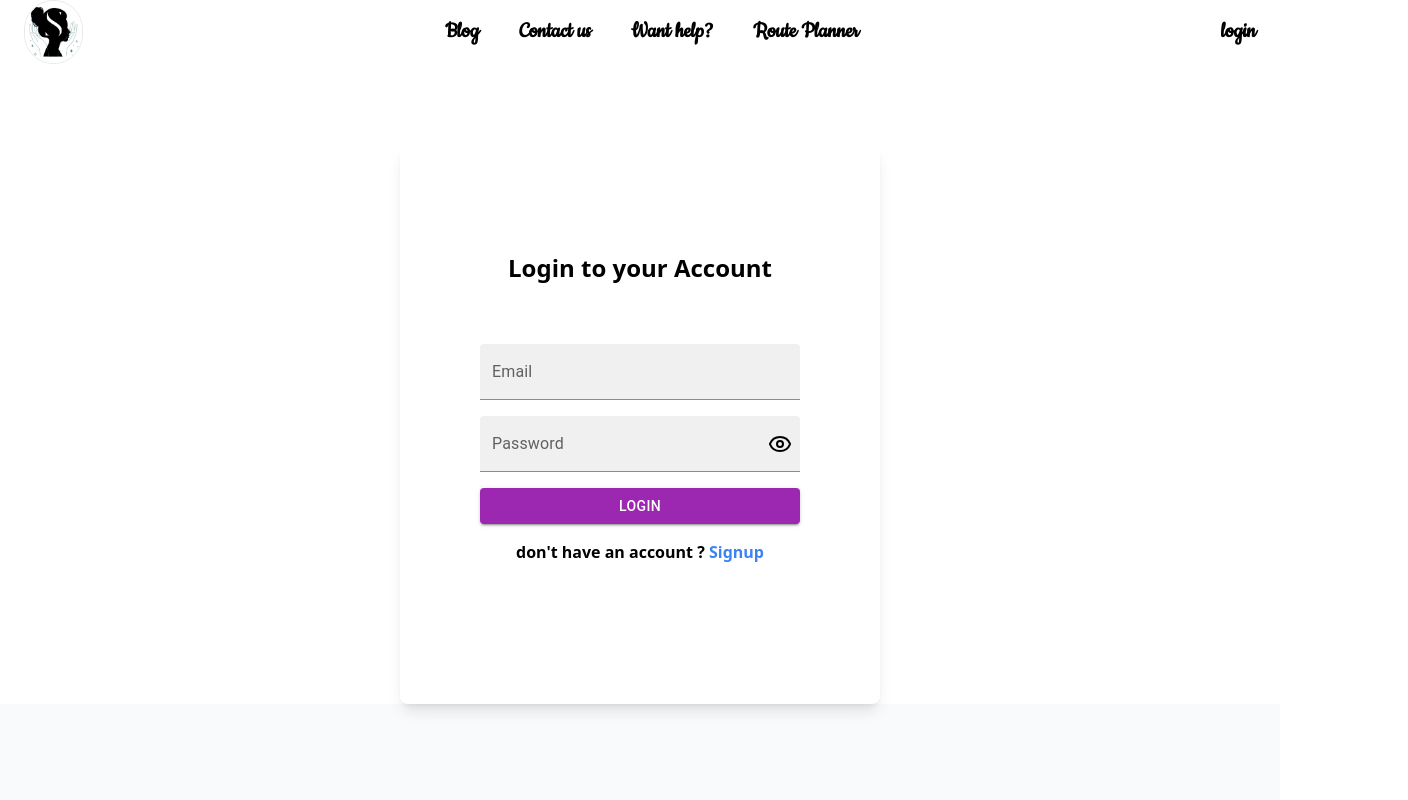
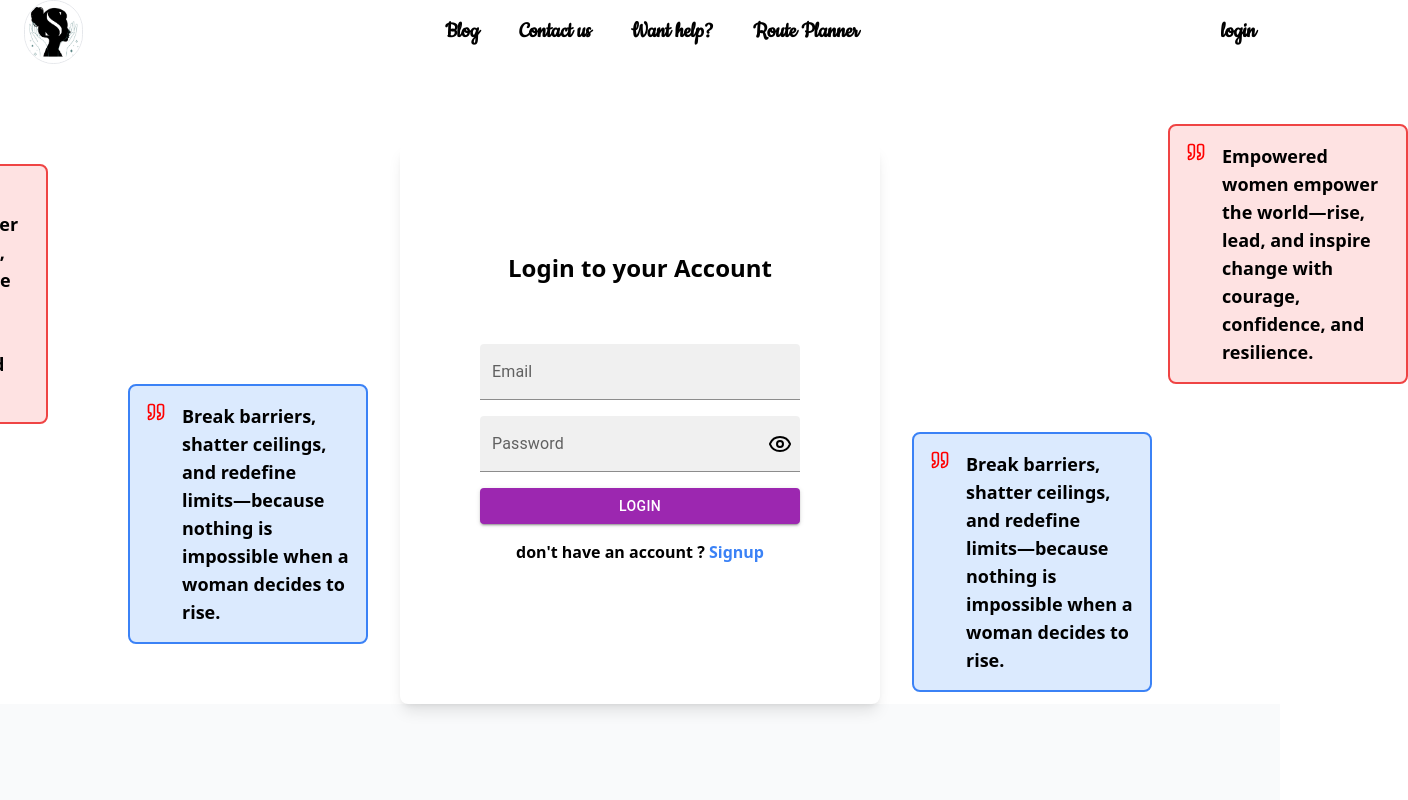
Before and after one commit to Aryan030204/Serenova-Empowering-Women--Protecting-Futures, a React (Vite) app in the folder client/: page /login in a window 1280 px wide. Shown: the top 800 px of the page, 1408 px wide, since content can reach past the window. Built offline with nearby package versions, Linux system fonts and the light colour scheme; a web font is replaced by a local one.

Commit message:
ui updated

```diff
--- /dev/null
+++ b/client/src/components/QuoteBox.jsx
@@ -0,0 +1,14 @@
+import { Quote } from 'lucide-react'
+
+const QuoteBox = ({quote, bcolor, bgcolor}) => {
+  return (
+    <div className={`flex justify-center items-start w-[15rem] h-fit p-4 border-2 ${bcolor} rounded-lg gap-4 ${bgcolor}`}>
+        <div className='h-full'>
+            <Quote color='red' size={20}/>
+        </div>
+      <h1 className='text-lg font-semibold'>{quote}</h1>
+    </div>
+  )
+}
+
+export default QuoteBox
--- a/client/src/components/WhatToDo.jsx
+++ b/client/src/components/WhatToDo.jsx
@@ -61,7 +61,7 @@ const WhatToDo = () => {
             <img
               src={guide2}
               alt="guide2"
-              className="md:hidden lg:block absolute lg:right-[1rem] lg:bottom-[-45.2rem]"
+              className="md:hidden lg:block absolute lg:right-[1rem] lg:bottom-[-43.6rem]"
             />
           </div>
         </div>
--- a/client/src/pages/Login.jsx
+++ b/client/src/pages/Login.jsx
@@ -9,18 +9,16 @@ import { RENDER_SERVER_URL, SERVER_URL } from "../utils/config";
 import { toast, ToastContainer } from "react-toastify";
 import "react-toastify/ReactToastify.css";
 import { login } from "../utils/userSlice";
+import QuoteBox from "../components/QuoteBox";
 const Login = () => {
   const [hidden, isHidden] = useState(false);
   const [email, setEmail] = useState("");
   const [password, setPassword] = useState("");
   const dispatch = useDispatch();
   const navigate = useNavigate();
-  useEffect(() => {
-
-  })
+  useEffect(() => {});
   const handleLogin = async () => {
     try {
-
       const res = await axios.post(
         SERVER_URL + "/login",
         {
@@ -36,7 +34,7 @@ const Login = () => {
         dispatch(login(res.data.data));
         localStorage.setItem("user", JSON.stringify(res.data.data));
         navigate("/");
-      },3000);
+      }, 3000);
     } catch (err) {
       toast.error(err.message);
       console.log(err);
@@ -45,6 +43,26 @@ const Login = () => {
   return (
     <>
       <div className="flex items-center justify-center">
+        <div>
+          <div className="relative right-[22rem] top-10">
+            <QuoteBox
+              quote={
+                "Empowered women empower the world—rise, lead, and inspire change with courage, confidence, and resilience."
+              }
+              bcolor={"border-red-500"}
+              bgcolor={"bg-red-100"}
+            />
+          </div>
+          <div className="relative right-[2rem]">
+            <QuoteBox
+              quote={
+                "Break barriers, shatter ceilings, and redefine limits—because nothing is impossible when a woman decides to rise."
+              }
+              bcolor={"border-blue-500"}
+              bgcolor={"bg-blue-100"}
+            />
+          </div>
+        </div>
         <div className="relative flex flex-col justify-evenly items-center mt-[5rem] shadow-lg bg-white border-0 rounded-lg w-[30rem] h-[35rem]">
           <h1 className="font-bold text-2xl">Login to your Account</h1>
           <div className="flex flex-col justify-center items-center w-full relative bottom-[3rem]">
@@ -95,7 +113,27 @@ const Login = () => {
                 Signup
               </Link>
             </h1>
-            <ToastContainer/>
+            <ToastContainer />
+          </div>
+        </div>
+        <div>
+          <div className="relative left-[18rem]">
+            <QuoteBox
+              quote={
+                "Empowered women empower the world—rise, lead, and inspire change with courage, confidence, and resilience."
+              }
+              bcolor={"border-red-500"}
+              bgcolor={"bg-red-100"}
+            />
+          </div>
+          <div className="relative left-[2rem] top-12">
+            <QuoteBox
+              quote={
+                "Break barriers, shatter ceilings, and redefine limits—because nothing is impossible when a woman decides to rise."
+              }
+              bcolor={"border-blue-500"}
+              bgcolor={"bg-blue-100"}
+            />
           </div>
         </div>
       </div>
--- a/client/src/pages/Signup.jsx
+++ b/client/src/pages/Signup.jsx
@@ -6,6 +6,7 @@ import axios from "axios";
 import { RENDER_SERVER_URL, SERVER_URL } from "../utils/config";
 import { toast, ToastContainer } from "react-toastify";
 import "react-toastify/ReactToastify.css";
+import QuoteBox from "../components/QuoteBox";
 const Signup = () => {
   const [hidden, isHidden] = useState(false);
   const [firstName, setFirstName] = useState("");
@@ -36,7 +37,7 @@ const Signup = () => {
       toast.success("Account created successfully");
       setTimeout(() => {
         navigate("/login");
-      },2000)
+      }, 2000);
     } catch (err) {
       toast.error(err.message);
       console.error(err);
@@ -45,6 +46,26 @@ const Signup = () => {
   return (
     <>
       <div className="flex justify-center items-center">
+        <div>
+          <div className="relative right-[18rem]">
+            <QuoteBox
+              quote={
+                "No one can limit a woman who believes in her potential and takes action to achieve her goals."
+              }
+              bcolor={"border-red-500"}
+              bgcolor={"bg-red-100"}
+            />
+          </div>
+          <div className="relative right-[2rem] top-12">
+            <QuoteBox
+              quote={
+                "You are powerful, brilliant, and enough—never let the world convince you otherwise."
+              }
+              bcolor={"border-blue-500"}
+              bgcolor={"bg-blue-100"}
+            />
+          </div>
+        </div>
         <div className="relative flex flex-col justify-evenly items-center mt-[5rem] shadow-lg bg-white border-0 rounded-lg w-[35rem] h-[35rem]">
           <h1 className="font-bold text-2xl">Create a new Account</h1>
           <div className="flex flex-col justify-center items-center w-full relative bottom-[3rem]">
@@ -154,6 +175,28 @@ const Signup = () => {
             <ToastContainer />
           </div>
         </div>
+        <div>
+          <div>
+            <div className="relative left-[19rem] top-10">
+              <QuoteBox
+                quote={
+                  "A woman’s strength lies in her ability to rise every time she falls and keep moving forward."
+                }
+                bcolor={"border-red-500"}
+                bgcolor={"bg-red-100"}
+              />
+            </div>
+            <div className="relative left-[2rem]">
+              <QuoteBox
+                quote={
+                  "Women are not meant to fit into boxes, they are born to create new paths and rewrite history."
+                }
+                bcolor={"border-blue-500"}
+                bgcolor={"bg-blue-100"}
+              />
+            </div>
+          </div>
+        </div>
       </div>
     </>
   );
```
